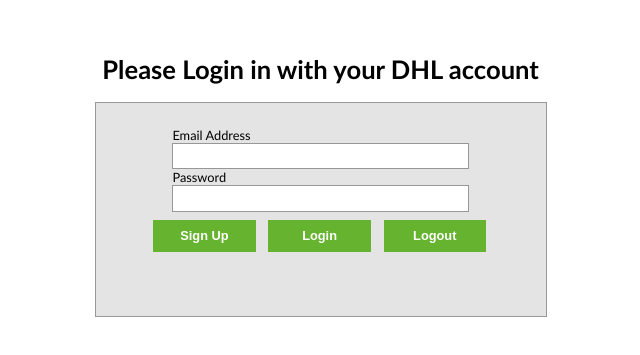
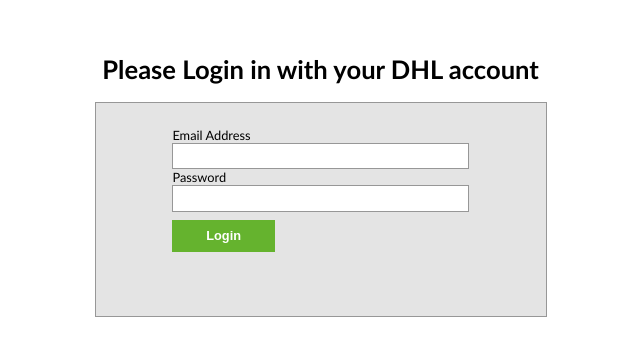
Before and after one commit to Jay3162/DHL-Form, a React (Create React App) app: page /signin in a window 1280 px wide. Shown: the part 223-578 px from the top of the page, without its empty margins (345-985 px from the left). Built offline with nearby package versions, Linux system fonts and the light colour scheme; no server answers.

Commit message:
removed sign-in

```diff
--- a/src/pages/login/signup.js
+++ b/src/pages/login/signup.js
@@ -18,15 +18,15 @@
         )
     }
 
-    async function handleClick() {
-        setLoading(true);
-        try {
-            signup(email.current.value, password.current.value);
-        } catch {
-            console.error();
-        }
-        setLoading(false);
-    }
+    // async function handleClick() {
+    //     setLoading(true);
+    //     try {
+    //         signup(email.current.value, password.current.value);
+    //     } catch {
+    //         console.error();
+    //     }
+    //     setLoading(false);
+    // }
 
     async function handleLogin() {
         setLoading(true);
@@ -39,16 +39,6 @@
         setLoading(false);
     }
 
-    async function handleLogout() {
-        setLoading(true);
-        try {
-            logout();
-            setLoggedIn(false);
-        } catch {
-            console.error();
-        }
-        setLoading(false);
-    }
     return (
         <div className={style["wrapper"]}>
             <h1>Please Login in with your DHL account</h1>
@@ -58,9 +48,8 @@
                 <label>Password</label>
                 <input className={style["inputBar"]} ref={password} type="password" required></input>
                 <div className={style["btnGroup"]}>
-                    <button className={style["btn"]} disabled={loading || activeAccount} onClick={handleClick}>Sign Up</button>
+                    {/* <button className={style["btn"]} disabled={loading || activeAccount} onClick={handleClick}>Sign Up</button> */}
                     <button className={style["btn"]} disabled={loading || activeAccount} onClick={handleLogin}>Login</button>
-                    <button className={style["btn"]} disabled={loading || !activeAccount} onClick={handleLogout}>Logout</button>
                 </div>
             </form>
         </div>
--- a/src/pages/login/signup.module.css
+++ b/src/pages/login/signup.module.css
@@ -61,7 +61,7 @@
     font-size: 1vw;
     margin-top: 1vh;
     margin-right: 0.5vw;
-    margin-left: 0.5vw;
+    margin-left: 2vw;
 }
 
 .btn:hover {
```
